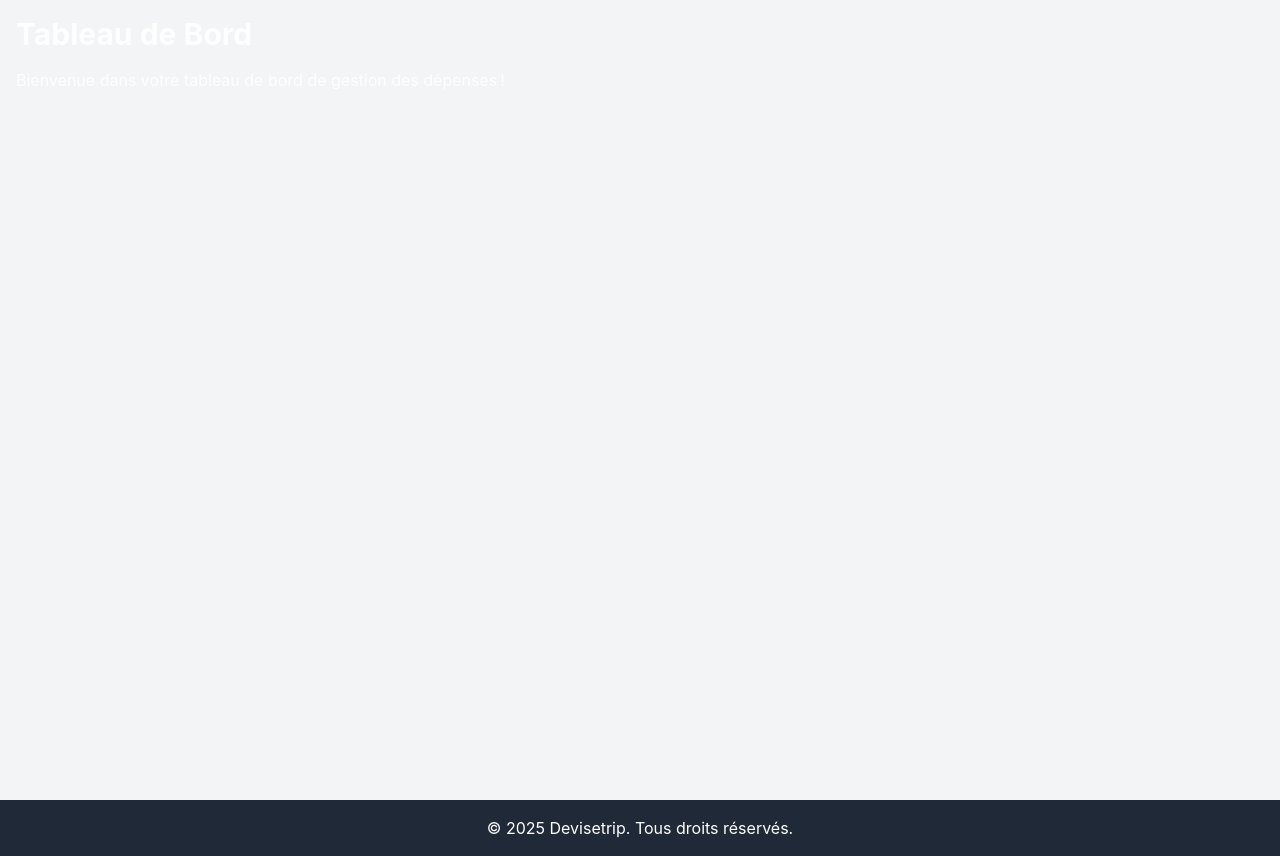
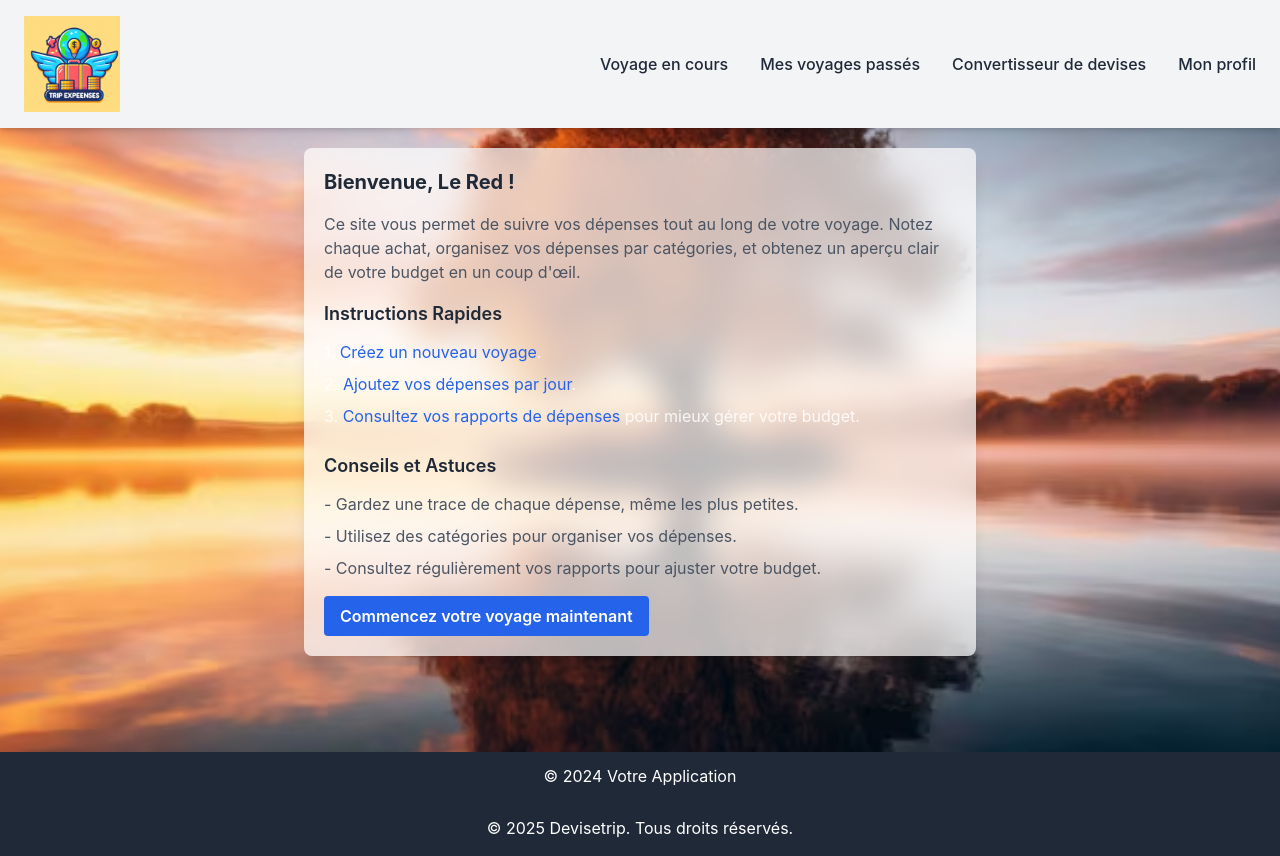
Before and after one commit to exender/Devisetrip, a React (Vite) app in the folder devisetrip/client/: page /dashboard in a window 1280 px wide. Built offline with nearby package versions, Linux system fonts and the light colour scheme.

Commit message:
Ajout des pages dashboard + navbar ( a revoir pour la derniere)

```diff
--- a/devisetrip/client/src/components/Header.tsx
+++ b/devisetrip/client/src/components/Header.tsx
@@ -1,13 +1,84 @@
-import React from 'react';
+import React, { useState } from 'react';
+import { Link } from 'react-router-dom';
 
-const Header = () => {
+const Header: React.FC = () => {
+  const [isMenuOpen, setIsMenuOpen] = useState(false);
+
   return (
-    <header className="bg-blue-500 text-white p-4">
-      <div className="container mx-auto flex justify-between items-center">
-        <h1 className="text-xl font-bold">Devisetrip</h1>
-        <nav>
-          <a href="/" className="mr-4 hover:underline">Accueil</a>
-          <a href="/dashboard" className="hover:underline">Tableau de bord</a>
+    <header className="bg-gray-100 shadow-md">
+      <div className="container mx-auto flex justify-between items-center py-4 px-6">
+        {/* Logo */}
+        <Link to="/home">
+          <img
+            src="../images/logo-tripexpenses.jfif"
+            alt="Logo Trip Expense"
+            className="w-24 h-auto"
+          />
+        </Link>
+
+        {/* Hamburger Icon */}
+        <button
+          className="lg:hidden text-gray-800 focus:outline-none"
+          onClick={() => setIsMenuOpen(!isMenuOpen)}
+        >
+          <i className={`fas ${isMenuOpen ? 'fa-times' : 'fa-bars'} text-2xl`}></i>
+        </button>
+
+        {/* Navigation */}
+        <nav
+          className={`${
+            isMenuOpen ? 'block' : 'hidden'
+          } lg:flex lg:items-center lg:space-x-6`}
+        >
+          {/* Menu items */}
+          <Link
+            to="/trip"
+            className="block text-gray-800 font-medium hover:text-blue-600 py-2 lg:py-0"
+          >
+            <i className="fas fa-plane mr-2"></i>Voyage en cours
+          </Link>
+          <Link
+            to="/finish_trip"
+            className="block text-gray-800 font-medium hover:text-blue-600 py-2 lg:py-0"
+          >
+            <i className="fas fa-map-marked-alt mr-2"></i>Mes voyages passés
+          </Link>
+          <Link
+            to="/convertisseur"
+            className="block text-gray-800 font-medium hover:text-blue-600 py-2 lg:py-0"
+          >
+            <i className="fas fa-exchange-alt mr-2"></i>Convertisseur de devises
+          </Link>
+
+          {/* Profil avec sous-menu */}
+          <div className="relative group block lg:inline-block">
+            <Link
+              to="#"
+              className="block text-gray-800 font-medium hover:text-blue-600 py-2 lg:py-0 flex items-center"
+            >
+              <i className="fas fa-user mr-2"></i>Mon profil
+            </Link>
+
+            {/* Sous-menu */}
+            <ul className="absolute hidden group-hover:block bg-white shadow-lg rounded-lg mt-2 w-48 text-center">
+              <li>
+                <Link
+                  to="/infos"
+                  className="block px-4 py-2 text-gray-700 hover:bg-gray-100 hover:text-blue-600"
+                >
+                  <i className="fas fa-info-circle mr-2"></i>Mes informations
+                </Link>
+              </li>
+              <li>
+                <Link
+                  to="/logout"
+                  className="block px-4 py-2 text-red-600 hover:bg-gray-100"
+                >
+                  <i className="fas fa-sign-out-alt mr-2"></i>Se déconnecter
+                </Link>
+              </li>
+            </ul>
+          </div>
         </nav>
       </div>
     </header>
--- a/devisetrip/client/src/pages/Dashboard.tsx
+++ b/devisetrip/client/src/pages/Dashboard.tsx
@@ -1,12 +1,52 @@
 import React from 'react';
+import Header from '../components/Header';
 
-const Dashboard = () => {
+const Dashboard: React.FC = () => {
+  // Simulation du nom d'utilisateur depuis une session ou un contexte
+  const username = "Le Red"; // Remplacez par une donnée dynamique si besoin
+
   return (
-    <div className="min-h-screen bg-gray-100">
-      <div className="container mx-auto p-4">
-        <h2 className="text-3xl font-bold mb-4">Tableau de Bord</h2>
-        <p>Bienvenue dans votre tableau de bord de gestion des dépenses !</p>
+    <div className="min-h-screen flex flex-col bg-cover bg-center bg-no-repeat" style={{ backgroundImage: "url('../images/lac.avif')" }}>
+      {/* Inclusion du Header */}
+      <Header />
+
+      {/* Contenu principal */}
+      <div className="main-content flex-1 p-5">
+        <div className="container max-w-2xl mx-auto bg-white/70 backdrop-blur-lg p-5 rounded-lg shadow-lg">
+          <h1 className="text-xl font-bold text-gray-800 mb-4">Bienvenue, {username} !</h1>
+          <p className="text-gray-600 mb-4">
+            Ce site vous permet de suivre vos dépenses tout au long de votre voyage. Notez chaque achat,
+            organisez vos dépenses par catégories, et obtenez un aperçu clair de votre budget en un coup d'œil.
+          </p>
+
+          <h2 className="text-lg font-semibold text-gray-800 mb-3">Instructions Rapides</h2>
+          <ul className="list-none pl-0 mb-6">
+            <li className="mb-2">
+              1. <a href="/add_trip_form" className="text-blue-600 hover:underline">Créez un nouveau voyage</a>.
+            </li>
+            <li className="mb-2">
+              2. <a href="/add_expense" className="text-blue-600 hover:underline">Ajoutez vos dépenses par jour</a>.
+            </li>
+            <li>
+              3. <a href="/trip" className="text-blue-600 hover:underline">Consultez vos rapports de dépenses</a> pour mieux gérer votre budget.
+            </li>
+          </ul>
+
+          <h2 className="text-lg font-semibold text-gray-800 mb-3">Conseils et Astuces</h2>
+          <p className="text-gray-600 mb-2">- Gardez une trace de chaque dépense, même les plus petites.</p>
+          <p className="text-gray-600 mb-2">- Utilisez des catégories pour organiser vos dépenses.</p>
+          <p className="text-gray-600 mb-4">- Consultez régulièrement vos rapports pour ajuster votre budget.</p>
+
+          <a href="/add_trip_form" className="inline-block bg-blue-600 text-white font-semibold py-2 px-4 rounded hover:bg-blue-700 transition-colors">
+            Commencez votre voyage maintenant
+          </a>
+        </div>
       </div>
+
+      {/* Footer */}
+      <footer className="bg-gray-800 text-white text-center py-3 fixed bottom-0 w-full">
+        &copy; 2024 Votre Application
+      </footer>
     </div>
   );
 };
--- a/devisetrip/client/src/pages/Login.tsx
+++ b/devisetrip/client/src/pages/Login.tsx
@@ -1,13 +1,21 @@
 import React, { useState } from 'react';
-import { Link } from 'react-router-dom';
+import { Link, useNavigate } from 'react-router-dom';
 
 const Login: React.FC = () => {
   const [username, setUsername] = useState('');
   const [password, setPassword] = useState('');
+  const navigate = useNavigate();
 
   const handleSubmit = (e: React.FormEvent) => {
     e.preventDefault();
-    console.log('Form submitted:', { username, password });
+
+    // Simuler la validation des informations de session
+    if (username === 'Le Red' && password === 'LeRed') {
+      console.log('Connexion réussie :', { username, password });
+      navigate('/Dashboard'); // Redirection vers Dashboard.tsx
+    } else {
+      console.error('Nom d’utilisateur ou mot de passe incorrect.');
+    }
   };
 
   return (
```
Also changed, not shown: devisetrip/client/public/images/lac.avif (added), devisetrip/client/public/images/logo-tripexpenses.jfif (added).
